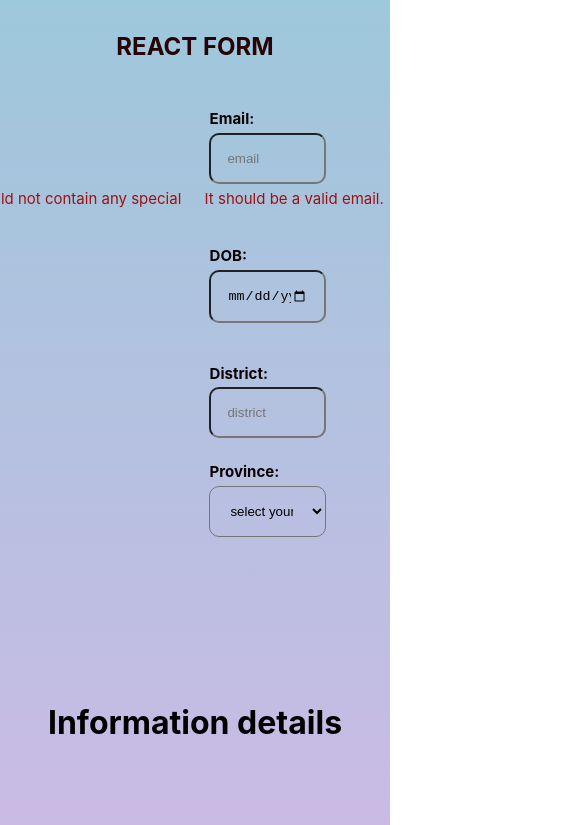
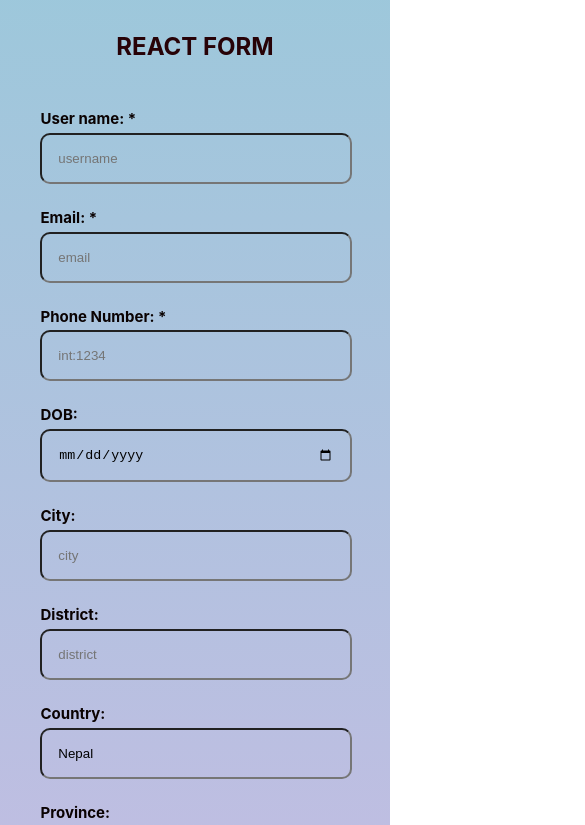
Before and after one commit to imshruti-git/React-JS-Form, a React (Create React App) app: page / in a window 390 px wide. Shown: the top 825 px of the page, 585 px wide, since content can reach past the window. Built offline with nearby package versions, Linux system fonts and the light colour scheme.

Commit message:
form validation

```diff
--- a/src/components/FormInput/FormInput.js
+++ b/src/components/FormInput/FormInput.js
@@ -1,9 +1,16 @@
-import React from 'react'
+import React, { useState } from 'react'
 import './forminput.css';
 
 
 const FormInput = (props) => {
+
+  const [focused, setFocused ] =useState(false);
+
   const { label, errorMessage, onChange, id, ...inputProps } = props;
+
+  const handleFocus = (e) => {
+    setFocused(true);
+  };
 
 
   return (
@@ -20,7 +27,7 @@ const FormInput = (props) => {
               <option value='province 5'>Province 5</option>
               <option value='province 6'>Province 6</option>
             </select> :
-             <input {...inputProps} onChange={onChange}></input> }
+             <input {...inputProps} onChange={onChange} onBlur={handleFocus} focused={focused.toString()}></input> }
 
             <span>{errorMessage}</span>
 
--- a/src/components/FormInput/forminput.css
+++ b/src/components/FormInput/forminput.css
@@ -9,9 +9,13 @@ input, select, option{
     width: 30vw;
     background: transparent;
     border-radius: 10px;
+}
 
-
-}
+@media (max-width: 900px) {
+    input, select, option {
+      width: 80vw;
+    }
+  }
 label{
     font-size: 15px;
     font-weight: bold;
@@ -27,6 +31,7 @@ span{
 
 
 
-input:invalid ~ span{
+input:invalid[focused="true"] ~ span{
     display: block;
+    border: red;
 }
--- a/src/components/Home/Home.js
+++ b/src/components/Home/Home.js
@@ -3,7 +3,6 @@ import FormInput from '../FormInput/FormInput';
 import Table from '../Table/Table';
 import {inputs} from '../../data';
 import './home.css';
-
 
 //getting the values of local storage
 const getDatafromLS=()=>{
@@ -16,12 +15,10 @@ const getDatafromLS=()=>{
     }
   };
 
-
 const Home = () => {
 
     //main array of object states
   const [datas, setDatas] = useState(getDatafromLS());
-
 
   //input field states
   const [values, setValues] = useState({
@@ -35,7 +32,6 @@ const Home = () => {
     province :''
   });
 
-
   //for sorting
 
 
@@ -44,8 +40,8 @@ const Home = () => {
   const submitHandler = (e) =>{
     e.preventDefault();
 
-    const allInputdata = { id: new Date().getTime().toString(), name:values }
-    setDatas([...datas, allInputdata]);
+    //const allInputdata = { id: new Date().getTime().toString(), name:values }
+    setDatas([...datas, values ]);
 
     setValues({
       username:'',
@@ -68,26 +64,17 @@ const Home = () => {
   };
 
   //deleting entry
-  const deleteEntry=(id)=>{
+  const deleteEntry=(number)=>{
     const filteredvalue=datas.filter((element, index)=>{
-      return element.id !== id
+      return element.number !== number
     })
+    //console.log(number);
     setDatas(filteredvalue);
   }
 
 
   //Editing Entry
-  const editEntry=(id)=>{
-      const findValue= datas.find((element)=>{
-          if(element.id===id) {
-              return{
-                  ...values,
-              }
-          }
-      });
-      console.log(findValue);
 
-  }
   //saving data to local storage
   useEffect(()=>{
     localStorage.setItem('datas', JSON.stringify(datas));
@@ -95,7 +82,7 @@ const Home = () => {
 
   return (
     <div className='container'>
-        <h2>React form</h2>
+        <h2 className='main-title'>React form</h2>
                   <div className='wrapper'>
                     <form onSubmit={submitHandler}>
                        <div className='box'>
@@ -113,7 +100,7 @@ const Home = () => {
                  </div>
 
 
-        <Table datas={datas} setDatas={setDatas} length={datas.length} deleteEntry={deleteEntry} editEntry={editEntry}/>
+                 <Table datas={datas} setDatas={setDatas} length={datas.length} deleteEntry={deleteEntry} />
     </div>
   )
 }
--- a/src/components/Home/home.css
+++ b/src/components/Home/home.css
@@ -1,9 +1,14 @@
-.container h2{
+.container .main-title{
     color: rgb(39, 2, 7);
     padding: 2rem;
     text-transform: uppercase;
   }
 
+  @media (max-width: 900px) {
+    .container .main-title {
+      left: 0;
+    }
+  }
 
   .wrapper{
     border: 4px;
@@ -12,11 +17,24 @@
     margin-bottom: 5rem;
   }
 
+  @media (max-width: 900px) {
+    .wrapper {
+      width:90vw;
+  }
+}
+
+
   .box{
     display: grid;
     grid-template-columns: repeat(2, 1fr);
     grid-gap: 1.2rem;
     padding: 1rem;
+  }
+  @media (max-width: 900px) {
+    .box {
+      display: flex;
+      flex-direction: column;
+    }
   }
 
   .button1{
--- a/src/components/Table/Table.js
+++ b/src/components/Table/Table.js
@@ -4,9 +4,10 @@ import './table.css';
 import DeleteIcon from '@material-ui/icons/Delete';
 import EditIcon from '@material-ui/icons/Edit';
 import { Link } from 'react-router-dom';
+import ArrowDropDownIcon from '@material-ui/icons/ArrowDropDown';
 
 
-const Table = ({ datas, setDatas, length, deleteEntry, editEntry }) => {
+const Table = ({ datas, setDatas, length, deleteEntry }) => {
 
     const[order, setOrder] = useState("ASC");
 
@@ -36,7 +37,7 @@ console.log(datas.name);
       <table>
           <thead>
           <tr>
-              <th onClick={()=>sorting('username')}>name</th>
+              <th><ArrowDropDownIcon onClick={()=>sorting('username')}/> name</th>
               <th>email</th>
               <th>number</th>
               <th>dob</th>
@@ -50,18 +51,18 @@ console.log(datas.name);
           </tr>
           </thead>
           <tbody>
-              {datas.map((d )=>(
-                  <tr key={d.id}>
-                  <td>{d.name.username}</td>
-                  <td>{d.name.email}</td>
-                  <td>{d.name.number}</td>
-                  <td>{d.name.DOB}</td>
-                  <td>{d.name.city}</td>
-                  <td>{d.name.country}</td>
-                  <td>{d.name.district}</td>
-                  <td>{d.name.province}</td>
-                  <td className='icon' onClick={() => deleteEntry(d.id)}><DeleteIcon /></td>
-                  <td className='icon' onClick={()=> editEntry(d.id)}><EditIcon /></td>
+              {datas.map((d, index )=>(
+                  <tr key={index}>
+                  <td>{d.username}</td>
+                  <td>{d.email}</td>
+                  <td>{d.number}</td>
+                  <td>{d.DOB}</td>
+                  <td>{d.city}</td>
+                  <td>{d.country}</td>
+                  <td>{d.district}</td>
+                  <td>{d.province}</td>
+                  <td className='icon' onClick={() => deleteEntry(d.number)}><DeleteIcon /></td>
+                  <td className='icon' ><EditIcon /></td>
               </tr>
 
               ))}
@@ -79,6 +80,7 @@ console.log(datas.name);
 </div>
 
 
+
   )
 }
 
--- a/src/components/Table/table.css
+++ b/src/components/Table/table.css
@@ -3,6 +3,7 @@
     flex-direction: column;
     justify-content: center;
     align-items: center;
+
 }
 table{
     border-collapse: collapse;
--- a/src/data.js
+++ b/src/data.js
@@ -2,19 +2,18 @@ export const inputs = [
     {
       id:1,
       name:'username',
-      label:'User name:',
+      label:'User name:  *',
       placeholder:'username',
-      errorMessage:'name an be 20 characters long and should not contain any special characters.',
+      errorMessage:'Name should be 3-16 characters long and should not contain any special characters.',
       type:'text',
+      pattern:'^[A-Za-z0-9]{3,16}$',
       required: true,
 
-      //sorter:(a, b) => a.username.length - b.username.length,
-      //sortOrder: sortedINFO.columnKey === 'username' && sortedInfo.order
     },
     {
       id:2,
       name:'email',
-      label:'Email:',
+      label:'Email:  *',
       placeholder:'email',
       type:'email',
       errorMessage:'It should be a valid email.',
@@ -23,11 +22,12 @@ export const inputs = [
     {
       id:3,
       name:'number',
-      label:'Phone Number:',
+      label:'Phone Number:   *',
       placeholder:'int:1234',
       type:'text',
       errorMessage:'7 characters long integer',
       required: true,
+      pattern:'^[0-9]{7,10}$'
     },
     {
       id:4,
@@ -35,7 +35,7 @@ export const inputs = [
       label:'DOB:',
       placeholder:'DOB',
       type:'date',
-      required: true,
+
     },
     {
       id:5,
@@ -43,7 +43,7 @@ export const inputs = [
       label:'City:',
       placeholder:'city',
       type:'text',
-      required: true,
+
     },
     {
       id:6,
@@ -51,14 +51,14 @@ export const inputs = [
       label:'District:',
       placeholder:'district',
       type:'text',
-      required: true,
+
     },
     {
       id:7,
       name:'country',
       label:'Country:',
       type:'text',
-      required: true,
+
     },
     {
       id:8,
@@ -66,7 +66,7 @@ export const inputs = [
       label:'Province:',
       placeholder:'province',
       type: 'text',
-      required: true,
+
     },
 
   ]
```
Also changed, not shown: src/App.css (line endings or trailing spaces).
